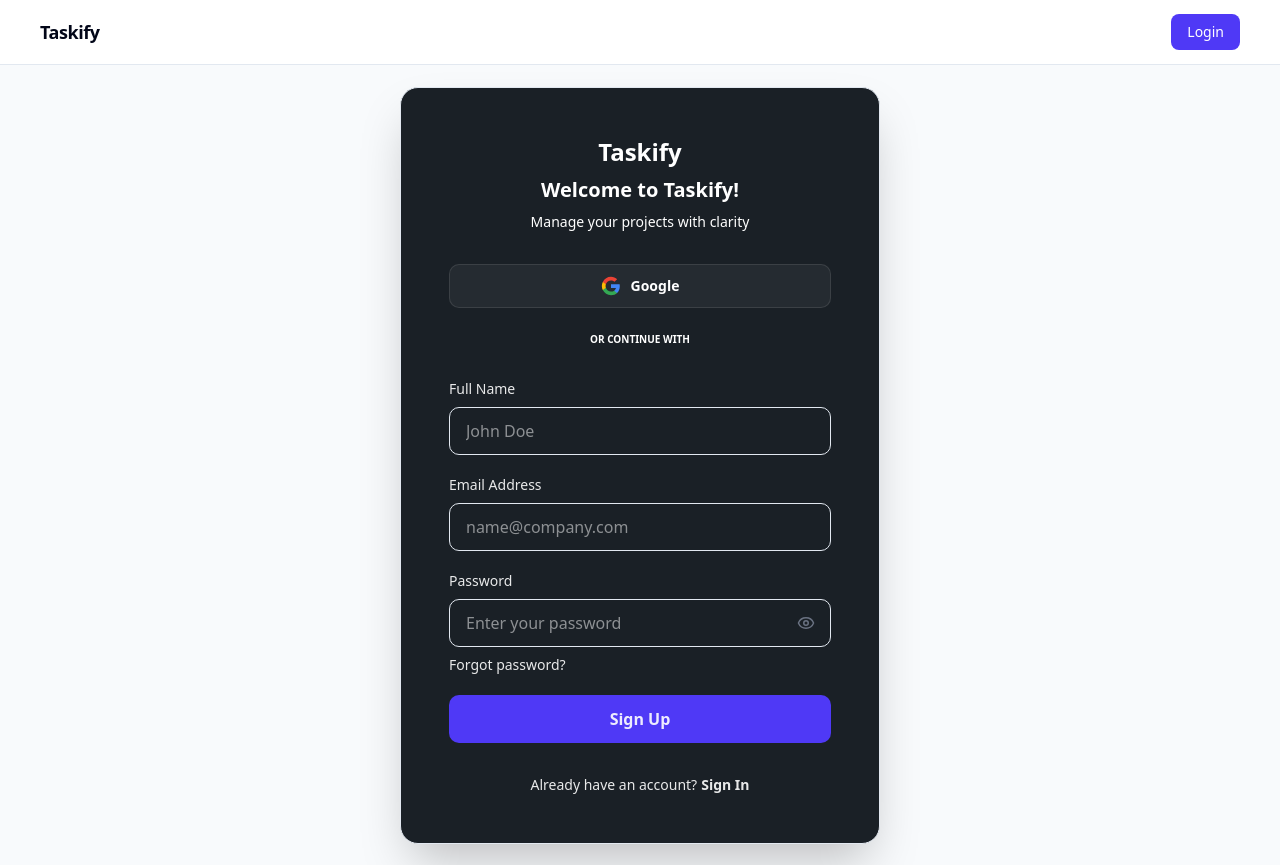
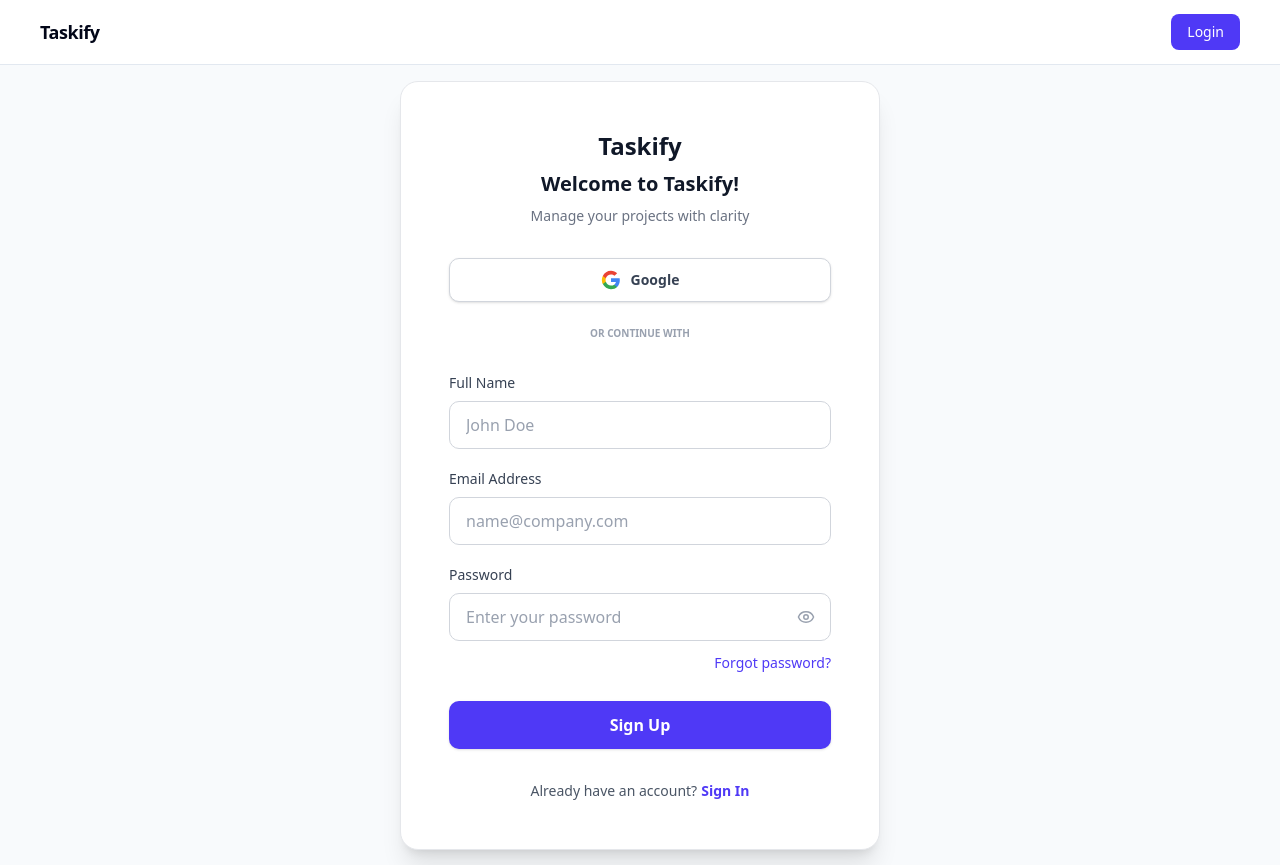
Before and after one commit to emirhanbayatli/taskify-app, a Next.js app: page /register in a window 1280 px wide. Built offline with nearby package versions, Linux system fonts and the light colour scheme; no server answers.

Commit message:
feat: enhance authentication flow; add Google sign-in functionality and update AuthForm and SocialButton components

```diff
--- a/components/AuthForm.tsx
+++ b/components/AuthForm.tsx
@@ -15,7 +15,7 @@
   type: "login" | "register" | "resetPassword";
 }
 export function AuthForm({ type }: AuthFormProps) {
-  const { login, signUp, resetPassword } = useAuth();
+  const { login, signUp, resetPassword, signInWithGoogle } = useAuth();
   const [showPassword, setShowPassword] = useState(false);
   const {
     register,
@@ -24,19 +24,21 @@
   } = useForm<Auth>({ mode: "all" });
 
   return (
-    <div className="w-full max-w-[480px] bg-[#1A2026] rounded-2xl border border-dark-border shadow-2xl p-8 md:p-12 flex flex-col gap-8">
+    <div className="w-full max-w-[480px] bg-white rounded-2xl border border-gray-200 shadow-xl p-8 md:p-12 flex flex-col gap-8">
       <div className="text-center flex flex-col gap-2">
-        <h1 className="text-2xl font-bold text-white">Taskify</h1>
-        <h2 className="text-xl font-semibold text-white">
+        <h1 className="text-2xl font-bold text-gray-900">Taskify</h1>
+        <h2 className="text-xl font-semibold text-gray-900">
           {type == "login" ? "Welcome Back!" : "Welcome to Taskify!"}
         </h2>
-        <p className="text-sm text-white">Manage your projects with clarity</p>
+        <p className="text-sm text-gray-500">
+          Manage your projects with clarity
+        </p>
       </div>
 
       {type != "resetPassword" ? (
         <div className="flex flex-col gap-6">
-          <SocialButton provider="google" />
-          <span className="text-center text-[10px] text-white font-bold uppercase text-dark-textMuted">
+          <SocialButton provider="google" signInGoogleBtn={signInWithGoogle} />
+          <span className="text-center text-[10px] text-gray-400 font-bold uppercase">
             Or continue with
           </span>
         </div>
@@ -58,8 +60,9 @@
       >
         {type === "register" && (
           <div className="flex flex-col gap-2">
-            <label className="text-sm text-white/90">Full Name</label>
-
+            <label className="text-sm font-medium text-gray-700">
+              Full Name
+            </label>
             <input
               {...register("fullName", {
                 required: "Full name is required!",
@@ -78,16 +81,20 @@
               })}
               type="text"
               placeholder="John Doe"
-              className="h-12 px-4 rounded-lg bg-dark-input border text-white focus:ring-1 focus:ring-primary outline-none"
+              className="h-12 px-4 rounded-lg bg-white border border-gray-300 text-gray-900 placeholder-gray-400 focus:ring-2 focus:ring-indigo-600 focus:border-transparent outline-none transition-all"
             />
             {errors.fullName && (
-              <p className="text-red-500">{errors.fullName.message}</p>
+              <p className="text-red-500 text-sm mt-1">
+                {errors.fullName.message}
+              </p>
             )}
           </div>
         )}
 
         <div className="flex flex-col gap-2">
-          <label className="text-sm text-white/90">Email Address</label>
+          <label className="text-sm font-medium text-gray-700">
+            Email Address
+          </label>
           <input
             {...register("email", {
               required: "Email is required!",
@@ -106,16 +113,18 @@
             })}
             type="email"
             placeholder="name@company.com"
-            className="h-12 px-4 rounded-lg bg-dark-input border  text-white focus:ring-1 focus:ring-primary outline-none"
+            className="h-12 px-4 rounded-lg bg-white border border-gray-300 text-gray-900 placeholder-gray-400 focus:ring-2 focus:ring-indigo-600 focus:border-transparent outline-none transition-all"
           />
           {errors.email && (
-            <p className="text-red-500">{errors.email.message}</p>
+            <p className="text-red-500 text-sm mt-1">{errors.email.message}</p>
           )}
         </div>
 
         {type != "resetPassword" ? (
           <div className="flex flex-col gap-2">
-            <label className="text-sm text-white/90">Password</label>
+            <label className="text-sm font-medium text-gray-700">
+              Password
+            </label>
             <div className="relative">
               <input
                 {...register("password", {
@@ -131,24 +140,24 @@
                 })}
                 type={showPassword ? "text" : "password"}
                 placeholder="Enter your password"
-                className="h-12 w-full pl-4 pr-12 rounded-lg bg-dark-input border text-white focus:ring-1 focus:ring-primary outline-none"
+                className="h-12 w-full pl-4 pr-12 rounded-lg bg-white border border-gray-300 text-gray-900 placeholder-gray-400 focus:ring-2 focus:ring-indigo-600 focus:border-transparent outline-none transition-all"
               />
               <button
                 type="button"
                 onClick={() => setShowPassword((p) => !p)}
-                className="absolute right-4 top-1/2 -translate-y-1/2 text-gray-500 hover:text-gray-900 transition"
+                className="absolute right-4 top-1/2 -translate-y-1/2 text-gray-400 hover:text-gray-700 transition"
               >
                 {showPassword ? <EyeOff size={18} /> : <Eye size={18} />}
               </button>
+            </div>
+            {errors.password && (
+              <p className="text-red-500 text-sm">{errors.password.message}</p>
+            )}
 
-              {errors.password && (
-                <p className="text-red-500">{errors.password.message}</p>
-              )}
-            </div>
-            <div className="flex justify-between items-center text-sm">
+            <div className="flex justify-end items-center text-sm mt-1">
               <Link
                 href="/reset-password"
-                className="text-white/90 font-medium"
+                className="text-indigo-600 hover:text-indigo-700 font-medium transition-colors"
               >
                 Forgot password?
               </Link>
@@ -156,7 +165,7 @@
           </div>
         ) : null}
 
-        <button className="h-12 text-white/90 font-bold rounded-lg bg-indigo-600 hover:bg-indigo-700 transition">
+        <button className="h-12 mt-2 text-white font-bold rounded-lg bg-indigo-600 hover:bg-indigo-700 transition-colors shadow-sm">
           {type == "login"
             ? "Sign In"
             : type == "resetPassword"
@@ -165,7 +174,7 @@
         </button>
       </form>
 
-      <p className="text-center text-sm text-white/90 ">
+      <p className="text-center text-sm text-gray-600">
         {type == "login"
           ? "Don't have an account?"
           : type == "resetPassword"
@@ -173,7 +182,7 @@
             : "Already have an account?"}
         <Link
           href={type === "login" ? "/register" : "/login"}
-          className="ml-1 font-bold text-white/90"
+          className="ml-1 font-bold text-indigo-600 hover:text-indigo-700 transition-colors"
         >
           {type === "login" ? "Sign Up" : "Sign In"}
         </Link>
--- a/components/SocialButton.tsx
+++ b/components/SocialButton.tsx
@@ -2,13 +2,20 @@
 
 interface SocialButtonProps {
   provider: "google" | "github";
+  signInGoogleBtn?: () => void;
 }
 
-export const SocialButton: React.FC<SocialButtonProps> = ({ provider }) => {
+export const SocialButton: React.FC<SocialButtonProps> = ({
+  provider,
+  signInGoogleBtn,
+}) => {
   const isGoogle = provider === "google";
 
   return (
-    <button className="flex items-center justify-center gap-2.5 h-11 px-4 bg-white/5 border border-white/10 rounded-lg text-sm font-bold text-white hover:bg-white/10 transition-all active:scale-[0.97]">
+    <button
+      onClick={signInGoogleBtn}
+      className="flex items-center justify-center gap-2.5 h-11 px-4 bg-white border border-gray-300 rounded-lg text-sm font-bold text-gray-700 hover:bg-gray-50 hover:text-gray-900 transition-all shadow-sm active:scale-[0.97]"
+    >
       {isGoogle ? (
         <svg
           className="w-5 h-5"
--- a/components/TaskCard.tsx
+++ b/components/TaskCard.tsx
@@ -154,6 +154,7 @@
   };
 
   return (
+    // TODO: Mobil gorunumu duzeltilecek
     <div className="fixed inset-0 z-[50]  flex items-center justify-center bg-black/60 backdrop-blur-sm p-4 overflow-hidden transition-all">
       <div className="bg-white rounded-2xl shadow-2xl p-6 w-full max-w-4xl border border-gray-200 animate-in fade-in zoom-in duration-200">
         <div className="flex justify-between items-start gap-2">
--- a/features/auth/AuthProvider.tsx
+++ b/features/auth/AuthProvider.tsx
@@ -7,6 +7,8 @@
   signOut,
   onAuthStateChanged,
   sendPasswordResetEmail,
+  GoogleAuthProvider,
+  signInWithPopup,
 } from "firebase/auth";
 import { toast } from "sonner";
 import { getErrorMessageFromCode } from "@/lib/utils";
@@ -98,6 +100,51 @@
     }
   };
 
+  const signInWithGoogle = async () => {
+    try {
+      setLoading(true);
+
+      const provider = new GoogleAuthProvider();
+      const result = await signInWithPopup(auth, provider);
+
+      const firebaseUser = result.user;
+
+      if (!firebaseUser) return;
+
+      const userRef = doc(db, "users", firebaseUser.uid);
+      const userSnap = await getDoc(userRef);
+
+      let fullName = "";
+
+      if (!userSnap.exists()) {
+        fullName = firebaseUser.displayName || "";
+
+        await setDoc(userRef, {
+          fullName,
+          email: firebaseUser.email,
+          createdAt: new Date(),
+          updatedAt: new Date().toISOString(),
+          image: "", // TODO: Add default image URL here and add a dynamic image link upload feature in the future
+          role: "user",
+        });
+      } else {
+        fullName = userSnap.data()?.fullName || "";
+      }
+
+      setUser({
+        email: firebaseUser.email,
+        id: firebaseUser.uid,
+        fullName,
+      });
+
+      toast.success("Logged in with Google successfully!");
+    } catch (err: any) {
+      toast.error(getErrorMessageFromCode(err.code));
+    } finally {
+      setLoading(false);
+    }
+  };
+
   return (
     <AuthContext.Provider
       value={{
@@ -107,6 +154,7 @@
         signUp,
         logout,
         resetPassword,
+        signInWithGoogle,
       }}
     >
       {children}
--- a/lib/types.ts
+++ b/lib/types.ts
@@ -49,6 +49,7 @@
   columnId?: string;
   createdAt?: string;
   selectedMembers?: Member[];
+  order?: number;
 }
 export interface Workspace {
   workspaceDesc: string;
@@ -70,4 +71,5 @@
   signUp: (email: string, password: string, fullName: string) => Promise<void>;
   logout: () => Promise<void>;
   resetPassword: (email: string) => Promise<void>;
+  signInWithGoogle: () => Promise<void>;
 };
```
